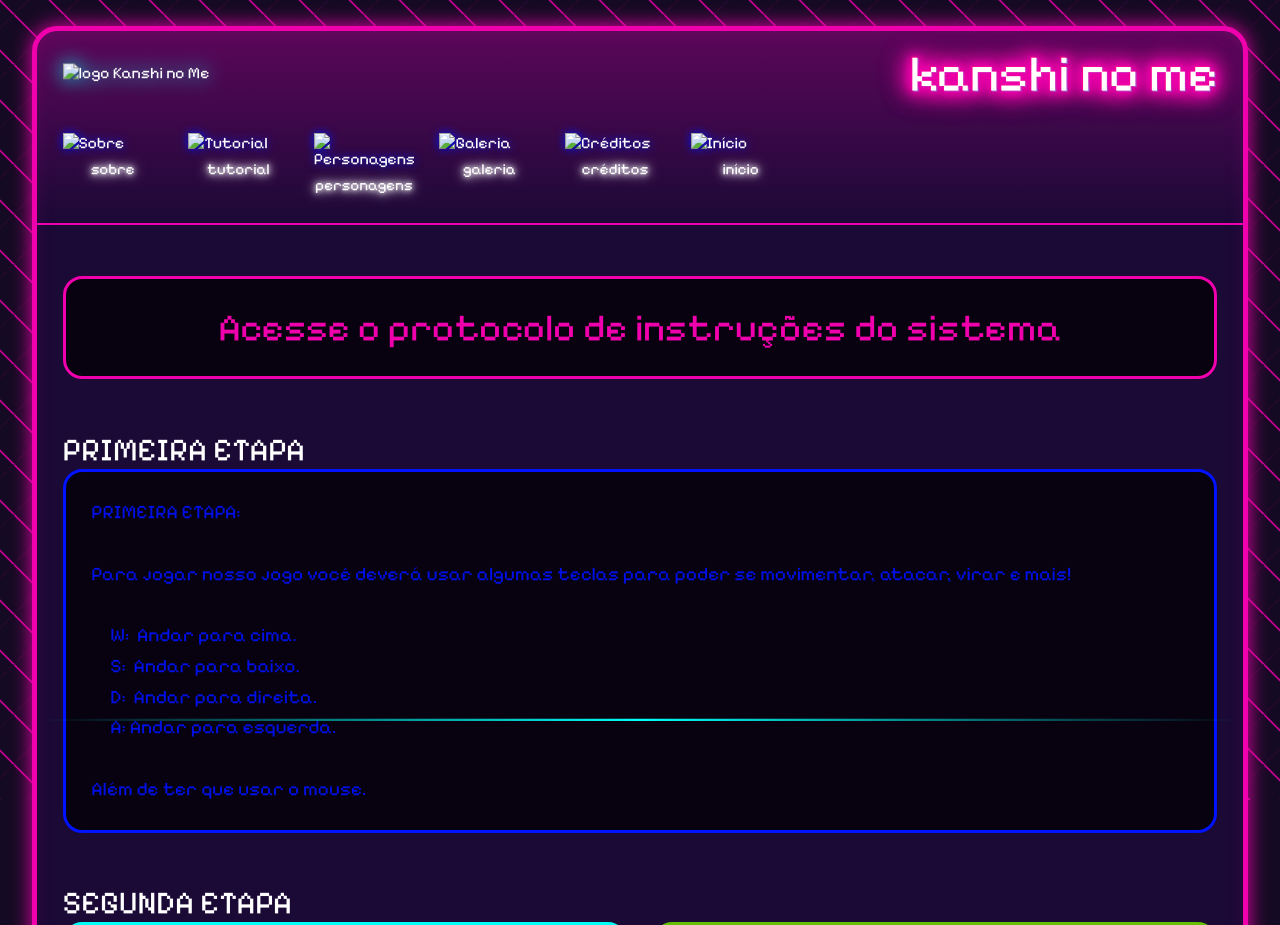
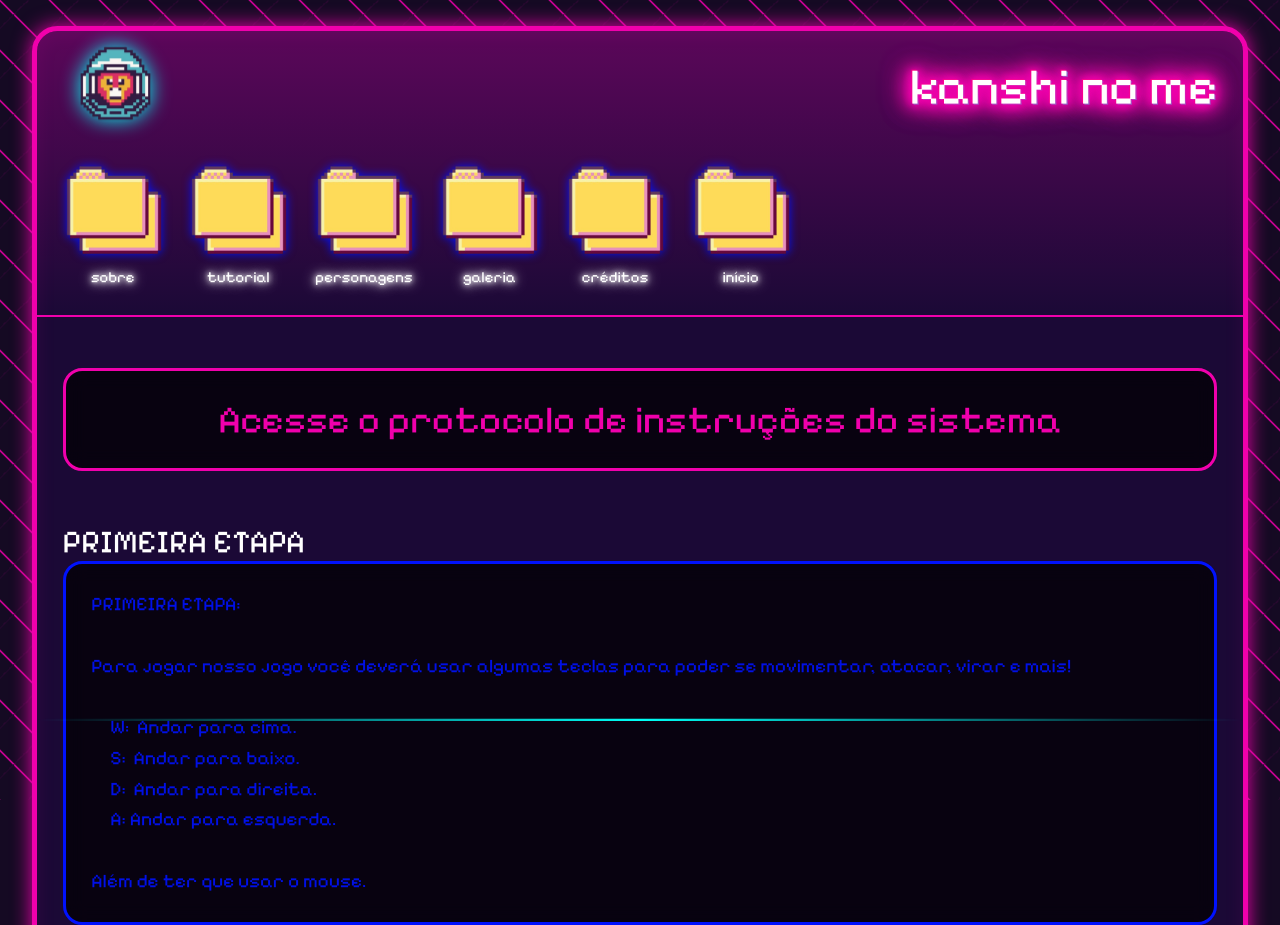
Before and after one commit to Doriss133/kanshiNo_me, a plain HTML site: page tutorial.html in a window 1280 px wide. Shown: the top 925 px of the page. Drawn offline with Linux system fonts and the light colour scheme.

Commit message:
Update tutorial.html

```diff
--- a/tutorial.html
+++ b/tutorial.html
@@ -8,7 +8,7 @@
     <link rel="preconnect" href="https://fonts.gstatic.com" crossorigin>
     <link href="https://fonts.googleapis.com/css2?family=Pixelify+Sans:wght@400..700&family=Questrial&family=Roboto+Flex:opsz,wght@8..144,100..1000&display=swap" rel="stylesheet">
     <title>Kanshi no Me - Tutorial</title>
-     <link rel="icon" href="imagens/logo.png" type="image/png">
+     <link rel="icon" href="logo.png" type="image/png">
 </head>
 <body>
     <div class="cyberpunk-bg"></div>
@@ -17,7 +17,7 @@
         <!-- Header -->
         <header class="header">
             <div class="logo">
-                <img src="imagens/logo.png" alt="logo Kanshi no Me">
+                <img src="logo.png" alt="logo Kanshi no Me">
             </div>
             <div class="titulo">
                 <p class="glitch-text" data-text="kanshi no me">kanshi no me</p>
@@ -26,35 +26,35 @@
             <nav class="pasta">
                 <div class="pasta-icon">
                     <a href="sobre.html">
-                        <img src="imagens/pasta2-icon.png" alt="Sobre">
+                        <img src="pasta2-icon.png" alt="Sobre">
                         <p class="neon-text">sobre</p>
                     </a>
                 </div>
                 <div class="pasta-icon">
-                    <img src="imagens/pasta2-icon.png" alt="Tutorial">
+                    <img src="pasta2-icon.png" alt="Tutorial">
                     <p class="neon-text">tutorial</p>
                 </div>
                 <div class="pasta-icon">
                     <a href="personagem.html">
-                        <img src="imagens/pasta2-icon.png" alt="Personagens">
+                        <img src="pasta2-icon.png" alt="Personagens">
                         <p class="neon-text">personagens</p>
                     </a>
                 </div>
                 <div class="pasta-icon">
                     <a href="galeria.html">
-                        <img src="imagens/pasta2-icon.png" alt="Galeria">
+                        <img src="pasta2-icon.png" alt="Galeria">
                         <p class="neon-text">galeria</p>
                     </a>
                 </div>
                 <div class="pasta-icon">
                     <a href="creditos.html">
-                        <img src="imagens/pasta2-icon.png" alt="Créditos">
+                        <img src="pasta2-icon.png" alt="Créditos">
                         <p class="neon-text">créditos</p>
                     </a>
                 </div>
                 <div class="pasta-icon">
                     <a href="index.html">
-                        <img src="imagens/pasta2-icon.png" alt="Início">
+                        <img src="pasta2-icon.png" alt="Início">
                         <p class="neon-text">início</p>
                     </a>
                 </div>
@@ -101,7 +101,7 @@
                         </p>
                     </div>
                     <div class="imagem-segunda-etapa neon-box">
-                        <img src="imagens/segunda-etapa.png" alt="NPCs do jogo - Segunda Etapa">
+                        <img src="segunda-etapa.png" alt="NPCs do jogo - Segunda Etapa">
                     </div>
                 </div>
             </section>
@@ -118,7 +118,7 @@
                         conforme as decisões tomadas ao longo do jogo, além de ser influenciada por acontecimentos "estranhos"</p>
                     </div>
                     <div class="imagem-terceira-etapa neon-box">
-                        <img src="imagens/terceira-etapa.png" alt="Barra de Corrupção - Terceira Etapa">
+                        <img src="terceira-etapa.png" alt="Barra de Corrupção - Terceira Etapa">
                     </div>
                 </div>
             </section>
@@ -127,4 +127,5 @@
 
     <script src="tutorial.js"></script>
 </body>
+
 </html>
```
